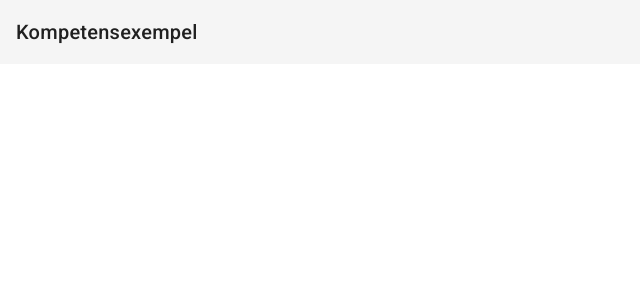
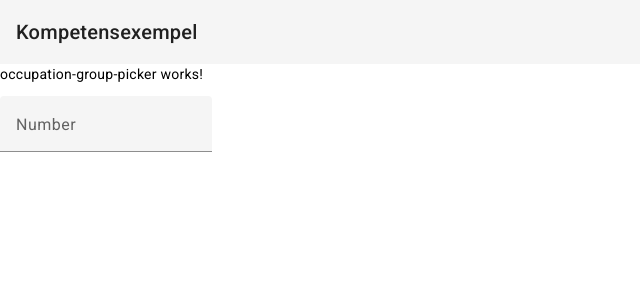
Before and after one commit to patrikolssonaf/competence-poc, an Angular app: page / in a window 1280 px wide. Shown: the top 300 px of the page, without its empty margins (0-640 px from the left). Built offline with nearby package versions, Linux system fonts and the light colour scheme.

Commit message:
Created OccupationGroupPicker

```diff
--- a/src/app/app.component.html
+++ b/src/app/app.component.html
@@ -1,3 +1,4 @@
 <mat-toolbar>
   <span>Kompetensexempel</span>
 </mat-toolbar>
+<app-occupation-group-picker></app-occupation-group-picker>
--- /dev/null
+++ b/src/app/occupation-group-picker/occupation-group-picker.component.html
@@ -0,0 +1,17 @@
+<p>occupation-group-picker works!</p>
+<form class="example-form">
+    <mat-form-field class="example-full-width" appearance="fill">
+      <mat-label>Number</mat-label>
+      <input type="text"
+             placeholder="Pick one"
+             aria-label="Number"
+             matInput
+             [formControl]="occupationGroupControl"
+             [matAutocomplete]="auto">
+      <mat-autocomplete autoActiveFirstOption #auto="matAutocomplete" [displayWith]="displayFn" (optionSelected)='select($event.option.value)'>
+        <mat-option *ngFor="let occupationGroup of occupationGroups | async" [value]="occupationGroup">
+          {{occupationGroup['taxonomy/preferred-label']}}
+        </mat-option>
+      </mat-autocomplete>
+    </mat-form-field>
+  </form>
--- /dev/null
+++ b/src/app/occupation-group-picker/occupation-group-picker.component.ts
@@ -0,0 +1,77 @@
+import { HttpClient, HttpParams } from '@angular/common/http';
+import { Component, EventEmitter, Output, OnInit } from '@angular/core';
+import { FormControl } from '@angular/forms';
+import { Observable, catchError, debounceTime, distinctUntilChanged, map, startWith, switchMap } from 'rxjs';
+
+@Component({
+  selector: 'app-occupation-group-picker',
+  templateUrl: './occupation-group-picker.component.html',
+  styleUrls: ['./occupation-group-picker.component.css']
+})
+export class OccupationGroupPickerComponent {
+
+  @Output() occupationGroup = new EventEmitter<TaxonomyConcept>();
+  occupationGroupControl = new FormControl('');
+  occupationGroups: Observable<Autocomplete[]> | undefined;
+
+  constructor(private http: HttpClient) { }
+
+  ngOnInit() {
+    this.occupationGroups = this.occupationGroupControl.valueChanges.pipe(
+      //startWith(''),
+      //map(value => this._filter(value || '')),
+      debounceTime(500),
+      distinctUntilChanged(),
+      switchMap(value => this.autocomplete(value))
+/*       switchMap(term =>
+        //term = term.trim();
+        return this.http.get<Autocomplete[]>('https://taxonomy.api.jobtechdev.se/v1/taxonomy/suggesters/autocomplete?query-string=da&type=ssyk-level-4');
+        ) */
+    );
+  }
+
+  autocomplete(term: string | null): Observable<Autocomplete[]> {
+    term = term ? term.trim() : '';
+
+    // Add safe, URL encoded search parameter if there is a search term
+    const options = term ?
+     { params: new HttpParams().set('query-string', term).set('type', 'ssyk-level-4') } : {};
+
+    return this.http.get<Autocomplete[]>('https://taxonomy.api.jobtechdev.se/v1/taxonomy/suggesters/autocomplete', options)
+  }
+
+  displayFn(item: Autocomplete): string {
+    return item['taxonomy/preferred-label'];
+  }
+
+  select(item: Autocomplete) {
+    let concept = new TaxonomyConcept(item)
+    this.occupationGroup.emit(concept)
+    console.log(concept.preferredLabel);
+  }
+
+  private _filter(value: string): string[] {
+    const filterValue = value.toLowerCase();
+
+    return ['Test 1', 'Test 2'];
+  }
+
+}
+
+export interface Autocomplete {
+  'taxonomy/id': string;
+  'taxonomy/type': string;
+  'taxonomy/preferred-label': string;
+}
+
+export class TaxonomyConcept {
+  id: string;
+  type: string;
+  preferredLabel: string;
+
+  constructor(item: Autocomplete) {
+    this.id = item['taxonomy/id']
+    this.preferredLabel = item['taxonomy/preferred-label']
+    this.type = item['taxonomy/type']
+  }
+}
```
Also changed, not shown: src/app/app.module.ts (+15 -1 lines), src/app/occupation-group-picker/occupation-group-picker.component.css (added), 1 other file (tests, documents, lock files or other folders).
